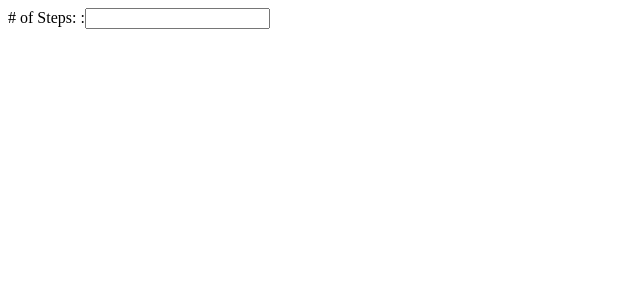
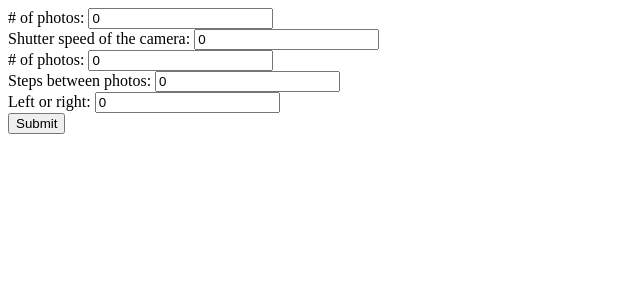
Before and after one commit to canningj/PiLapser, a Django app: page /piLapse/ in a window 1280 px wide. Shown: the top 300 px of the page, without its empty margins (0-640 px from the left). Run offline with Django 3.2, Linux system fonts and the light colour scheme.

Commit message:
Modified the template and view so that forms are no longer used.  Created function to run the timelapse in piLapse.py

```diff
--- a/PiLapser/templates/piLapse.html
+++ b/PiLapser/templates/piLapse.html
@@ -1,20 +1,21 @@
 <form method="POST" action="">
     {% csrf_token %}
-    {{ form }}
-    {{ stepCount.name.label_tag }}
-    {{ stepCount.name }}
 
-    <!--
-    <label for="totalImages"># of photos: </label>
-    <input id="totalImages" type="integer" name="totalImages" value="{{ 0 }}">
-    <label for="shutterSpeed">Shutter speed of the camera: </label>
-    <input id="shutterSpeed" type="integer" name="shutterSpeed" value="{{ 0 }}">
+    <label for="total_images"># of photos: </label>
+    <input id="total_images" type="integer" name="total_images" value="{{ 0 }}">
+    <br>
+    <label for="shutter_speed">Shutter speed of the camera: </label>
+    <input id="shutter_speed" type="integer" name="shutter_speed" value="{{ 0 }}">
+    <br>
     <label for="interval"># of photos: </label>
     <input id="interval" type="integer" name="interval" value="{{ 0 }}">
-    <label for="steps">Steps between photos: </label>
-    <input id="steps" type="integer" name="steps" value="{{ 0 }}">
-    <label for="direction">Left or right (1 for L, 2 for R): </label>
+    <br>
+    <label for="step_count">Steps between photos: </label>
+    <input id="step_count" type="integer" name="step_count" value="{{ 0 }}">
+    <br>
+    <label for="direction">Left or right: </label>
     <input id="direction" type="integer" name="direction" value="{{ 0 }}">
+    <br>
     <input type="submit" value="Submit" />
-    -->
+
 </form>
--- a/PiLapser/views.py
+++ b/PiLapser/views.py
@@ -23,10 +23,15 @@ def get_stepCount(request):
         form = stepCount(request.POST)
         # check to see if user input is valid (if it's an integer)
         if form.is_valid():
+            # get all the fields that have been populated on the page and print them
             steps = request.POST.get('step_count', '')
-            speed = request.POST.get('shuttle_speed', '')
+            speed = request.POST.get('shutter_speed', '')
+            images = request.POST.get('total_images', '')
+            interval = request.POST.get('interval', '')
+            direction = request.POST.get('direction', '')
             # result = moveForward(int(steps))
-            print(int(steps), speed)
+            print("Move " + steps + " steps " + direction + ".  Shutter speed = "
+                  + speed + ". Total images = " + images + ".  Interval length : " + interval)
             result = "yahoo!"
             # redirect to a status page for the timelapse sequence:
             return render(request, 'index.html', {'result': result})
--- a/piAPI/settings.py
+++ b/piAPI/settings.py
@@ -25,7 +25,7 @@ SECRET_KEY = '^4#ls&-j-lu^%xux))lb%cq9)ps%y1kxl2pre@=vl9rhep*@2)'
 # SECURITY WARNING: don't run with debug turned on in production!
 DEBUG = True
 
-ALLOWED_HOSTS = ["localhost","10.0.1.15"]
+ALLOWED_HOSTS = ["localhost","10.0.1.15", "127.0.0.1"]
 
 
 # Application definition
```
Also changed, not shown: PiLapser/piLapse.py (+10 -32 lines).
